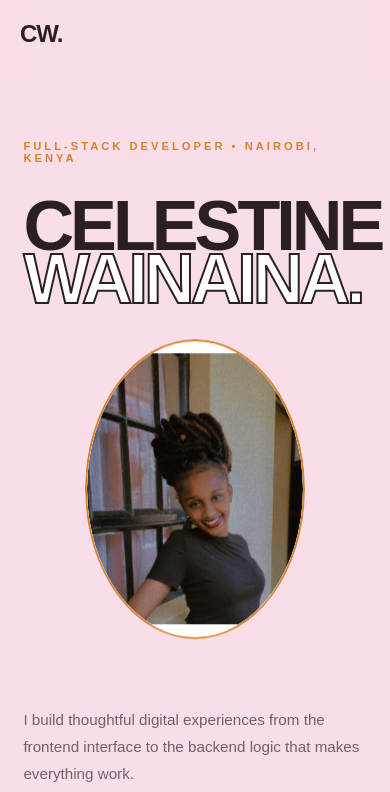
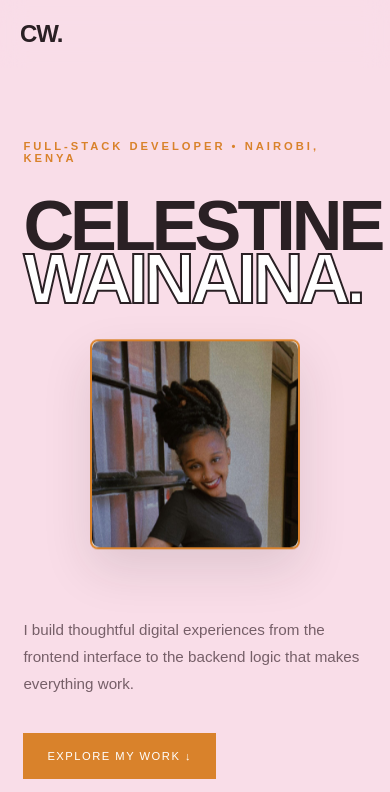
Before and after one commit to celestine-021/my-portfolio, a React (Vite) app: page / in a window 390 px wide. Shown: the top 792 px of the page. Built offline with nearby package versions, Linux system fonts and the light colour scheme.

Commit message:
Use moderate square profile image

```diff
--- a/src/App.css
+++ b/src/App.css
@@ -539,9 +539,9 @@
     transform: translateY(-50%);
     width: 300px;
     height: 390px;
-    border-radius: 160px 160px 24px 24px;
+    border-radius: 8px;
     overflow: hidden;
-    clip-path: ellipse(50% 50% at 50% 50%);
+    clip-path: none;
     border: 2px solid #d9822b;
     background: #ffffff;
     box-shadow: 0 20px 50px rgba(42, 32, 36, 0.12);
@@ -551,11 +551,11 @@
   .hero-image img {
     width: 100%;
     height: 100%;
-    object-fit: contain;
-    object-position: center center;
+    object-fit: cover;
+    object-position: center 35%;
     display: block;
     border-radius: inherit;
-    clip-path: inherit;
+    clip-path: none;
   }
 
   /* MOBILE */
@@ -601,11 +601,11 @@
     grid-column: auto;
     grid-row: auto;
     margin: 28px 0 0;
-    width: min(14vw, 160px);
-    height: min(19vw, 220px);
+    width: min(16vw, 180px);
+    height: min(16vw, 180px);
     transform: none;
-    border-radius: 50%;
-    clip-path: ellipse(50% 50% at 50% 50%);
+    border-radius: 8px;
+    clip-path: none;
     border: 2px solid #d9822b;
     z-index: 0;
   }
@@ -639,8 +639,8 @@
     position: relative;
     z-index: 0;
     overflow: hidden;
-    width: min(62vw, 220px);
-    height: min(82vw, 300px);
-    border-radius: 50%;
+    width: min(64vw, 210px);
+    height: min(64vw, 210px);
+    border-radius: 8px;
   }
 }
```
